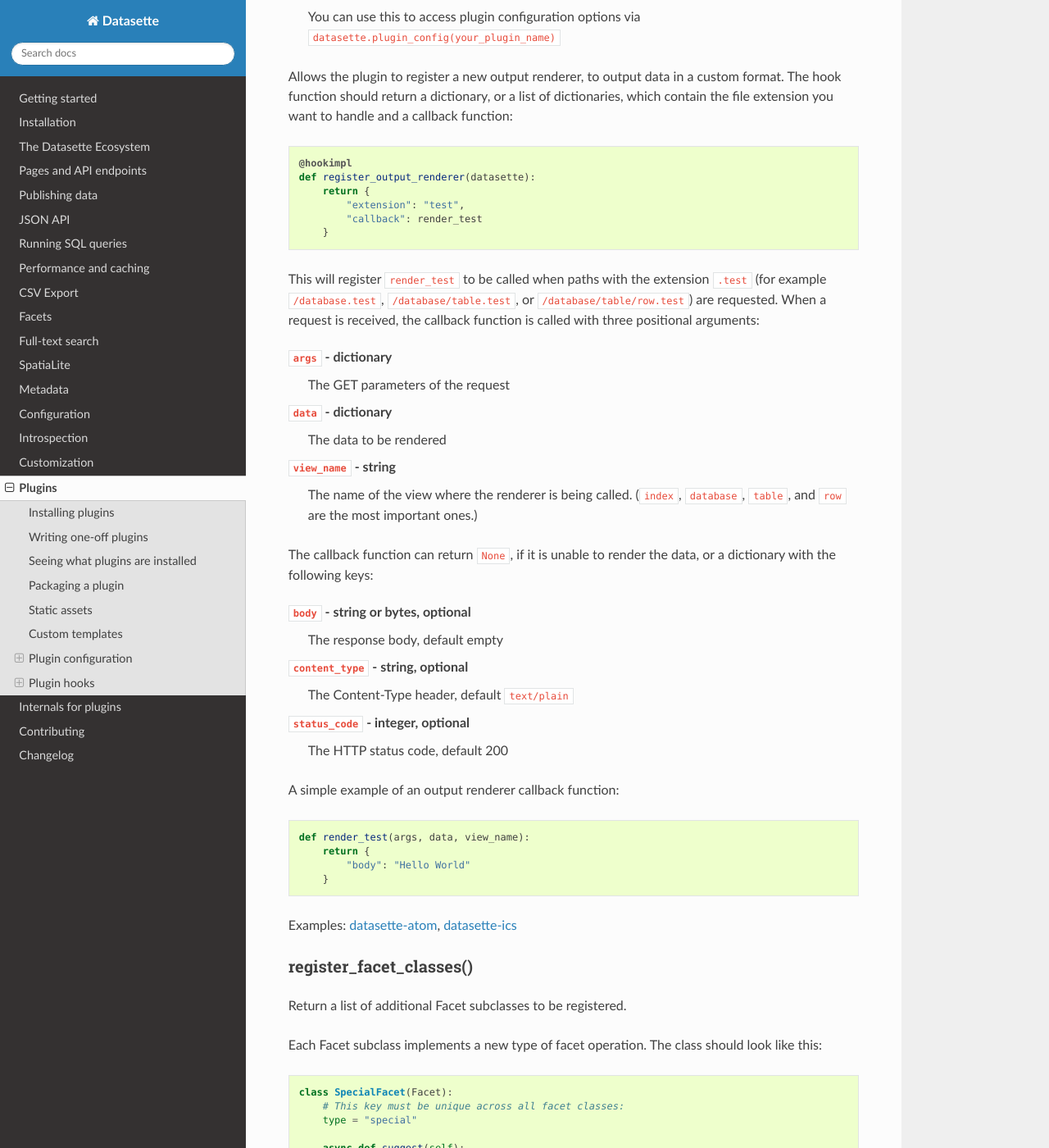
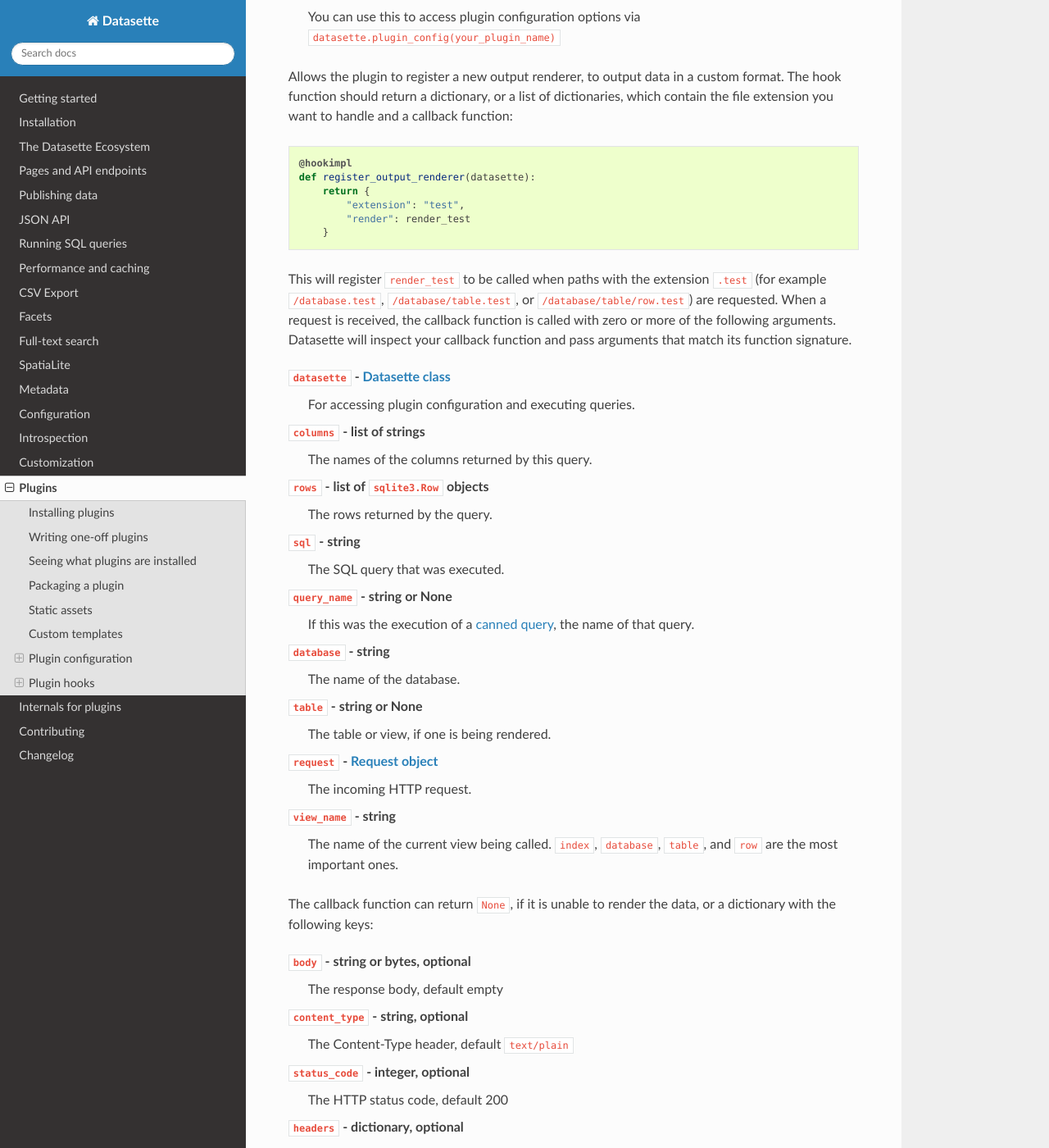
Before and after one commit to simonw/datasette, a Sphinx documentation site: the page built from docs/plugins.rst, in a window 1280 px wide and 1400 px high, scrolled down 15208 px. Shown: the whole window at 82% size. Built offline with Sphinx 7.4.7 and the Read the Docs theme 2.0.0, drawn with Linux system fonts in a browser that asks for light colours; some of the changed text lies outside the part shown.

Commit message:
Redesigned register_output_renderer plugin hook, closes #581

```diff
--- a/docs/plugins.rst
+++ b/docs/plugins.rst
@@ -744,19 +744,37 @@
     def register_output_renderer(datasette):
         return {
             "extension": "test",
-            "callback": render_test
+            "render": render_test
         }
 
-This will register ``render_test`` to be called when paths with the extension ``.test`` (for example ``/database.test``, ``/database/table.test``, or ``/database/table/row.test``) are requested. When a request is received, the callback function is called with three positional arguments:
+This will register ``render_test`` to be called when paths with the extension ``.test`` (for example ``/database.test``, ``/database/table.test``, or ``/database/table/row.test``) are requested. When a request is received, the callback function is called with zero or more of the following arguments. Datasette will inspect your callback function and pass arguments that match its function signature.
 
-``args`` - dictionary
-    The GET parameters of the request
+``datasette`` - :ref:`internals_datasette`
+    For accessing plugin configuration and executing queries.
 
-``data`` - dictionary
-    The data to be rendered
+``columns`` - list of strings
+    The names of the columns returned by this query.
+
+``rows`` - list of ``sqlite3.Row`` objects
+    The rows returned by the query.
+
+``sql`` - string
+    The SQL query that was executed.
+
+``query_name`` - string or None
+    If this was the execution of a :ref:`canned query <canned_queries>`, the name of that query.
+
+``database`` - string
+    The name of the database.
+
+``table`` - string or None
+    The table or view, if one is being rendered.
+
+``request`` - :ref:`internals_request`
+    The incoming HTTP request.
 
 ``view_name`` - string
-    The name of the view where the renderer is being called. (``index``, ``database``, ``table``, and ``row`` are the most important ones.)
+    The name of the current view being called. ``index``, ``database``, ``table``, and ``row`` are the most important ones.
 
 The callback function can return ``None``, if it is unable to render the data, or a dictionary with the following keys:
 
@@ -769,13 +787,32 @@
 ``status_code`` - integer, optional
     The HTTP status code, default 200
 
+``headers`` - dictionary, optional
+    Extra HTTP headers to be returned in the response.
+
 A simple example of an output renderer callback function:
 
 .. code-block:: python
 
-    def render_test(args, data, view_name):
+    def render_test():
         return {
             "body": "Hello World"
+        }
+
+Here is a more complex example:
+
+.. code-block:: python
+
+    def render_test(columns, rows):
+        first_row = " | ".join(columns)
+        lines = [first_row]
+        lines.append("=" * len(first_row))
+        for row in rows:
+            lines.append(" | ".join(row))
+        return {
+            "body": "Hello World",
+            "content_type": "text/plain; charset=utf-8",
+            "headers": {"x-pipes": "yay-pipes"}
         }
 
 Examples: `datasette-atom <https://github.com/simonw/datasette-atom>`_, `datasette-ics <https://github.com/simonw/datasette-ics>`_
```
Also changed, not shown: 7 other files.
